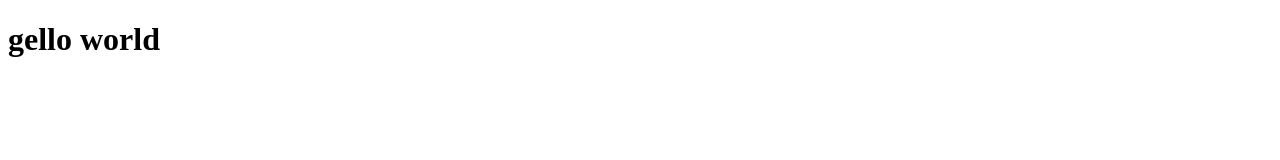
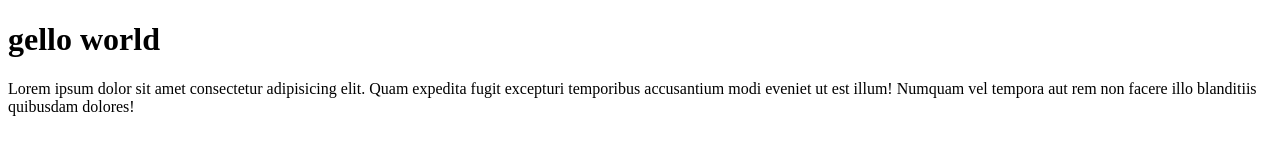
Before and after one commit to Fakhrimunazar/fkh-test-repo, a plain HTML site: page index.html in a window 1280 px wide. Drawn offline with Linux system fonts and the light colour scheme.

Commit message:
menambahkan paragraf baru

```diff
--- a/index.html
+++ b/index.html
@@ -7,5 +7,6 @@
   </head>
   <body>
     <h1>gello world</h1>
+    <p>Lorem ipsum dolor sit amet consectetur adipisicing elit. Quam expedita fugit excepturi temporibus accusantium modi eveniet ut est illum! Numquam vel tempora aut rem non facere illo blanditiis quibusdam dolores!</p>
   </body>
 </html>
```
